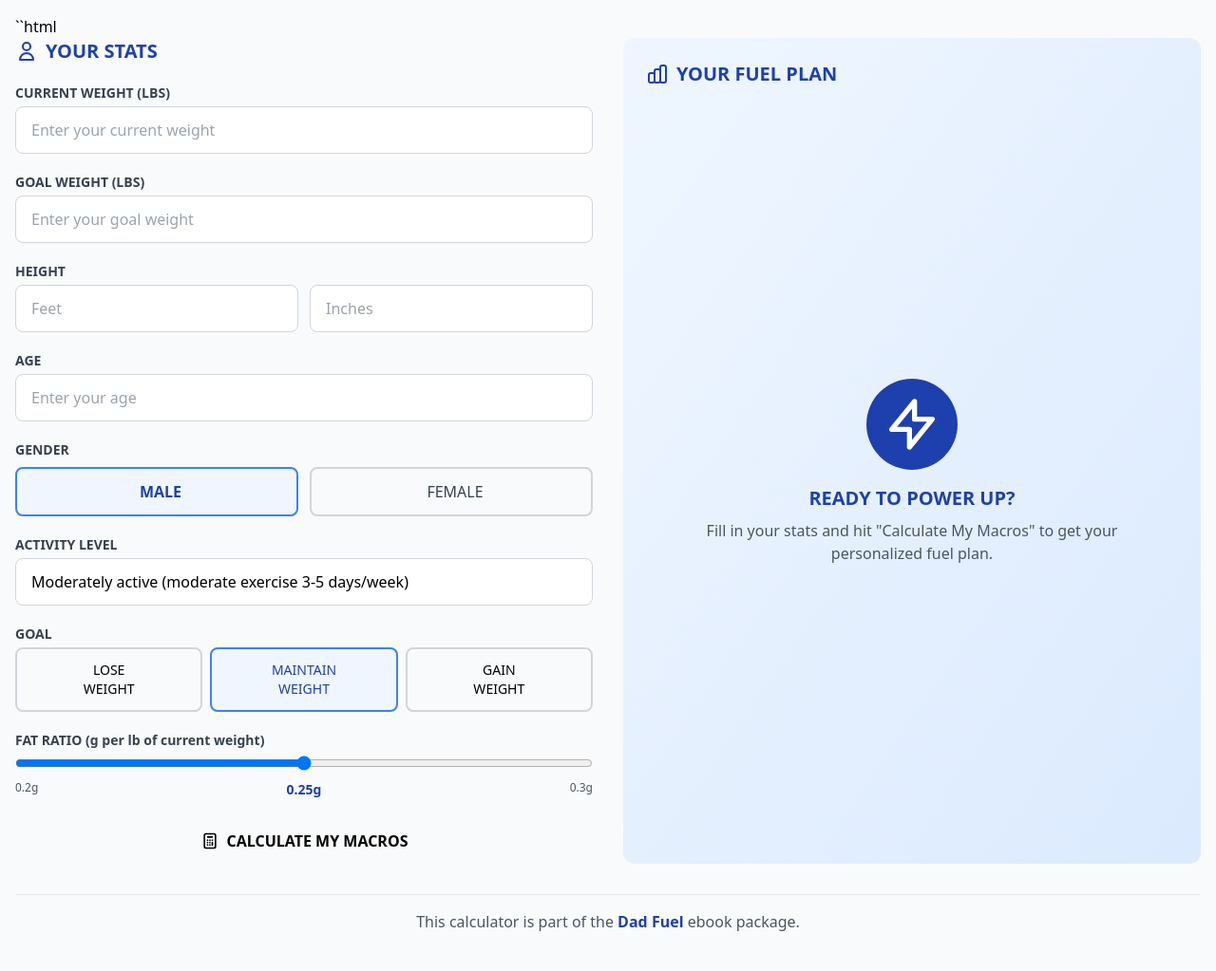
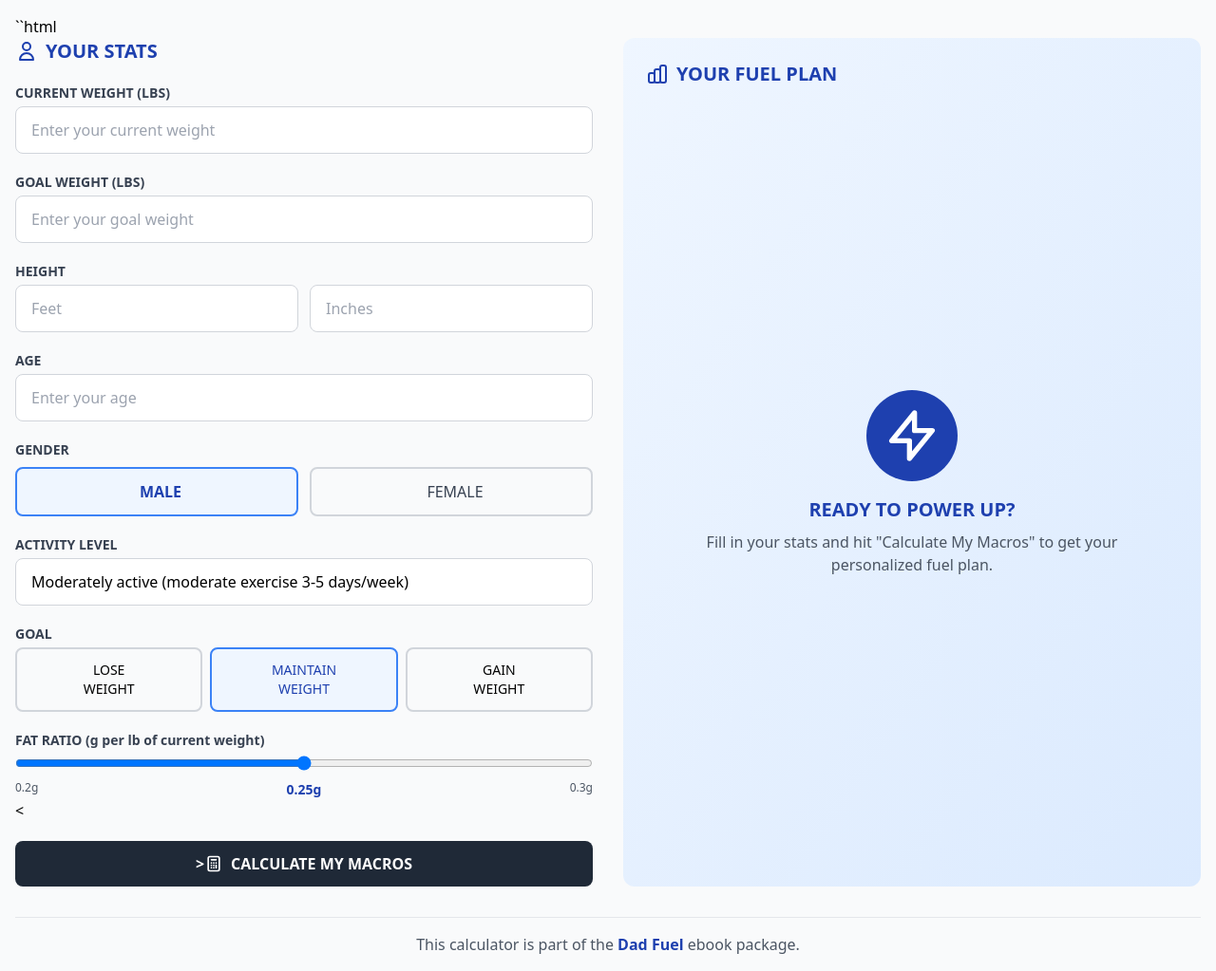
Before and after one commit to fearf-itness/Macronutrient-calculator, a plain HTML site: page index.html in a window 1280 px wide. Shown: the whole page at 95% size. Before the commit the page ends 999 px from the top, so only its background shows below. Drawn offline with nearby package versions, Linux system fonts and the light colour scheme.

Commit message:
Update index.html

```diff
--- a/index.html
+++ b/index.html
@@ -103,7 +103,7 @@
                 </div>
             </div>
 
-            <button id="calculate-btn" class="btn-primary w-full text-blue font-bold py-3 px-4 rounded-lg transition duration-300 mt-2 flex items-center justify-center">
+            <<button id="calculate-btn" class="w-full text-white font-bold py-3 px-4 rounded-lg transition duration-300 mt-2 flex items-center justify-center bg-gray-800 hover:bg-gray-900">>
                 <svg xmlns="http://www.w3.org/2000/svg" class="h-5 w-5 mr-2" fill="none" viewBox="0 0 24 24" stroke="currentColor">
                     <path stroke-linecap="round" stroke-linejoin="round" stroke-width="2" d="M9 7h6m0 10v-3m-3 3h.01M9 17h.01M9 14h.01M12 14h.01M15 11h.01M12 11h.01M9 11h.01M7 21h10a2 2 0 002-2V5a2 2 0 00-2-2H7a2 2 0 00-2 2v14a2 2 0 002 2z" />
                 </svg>
```
